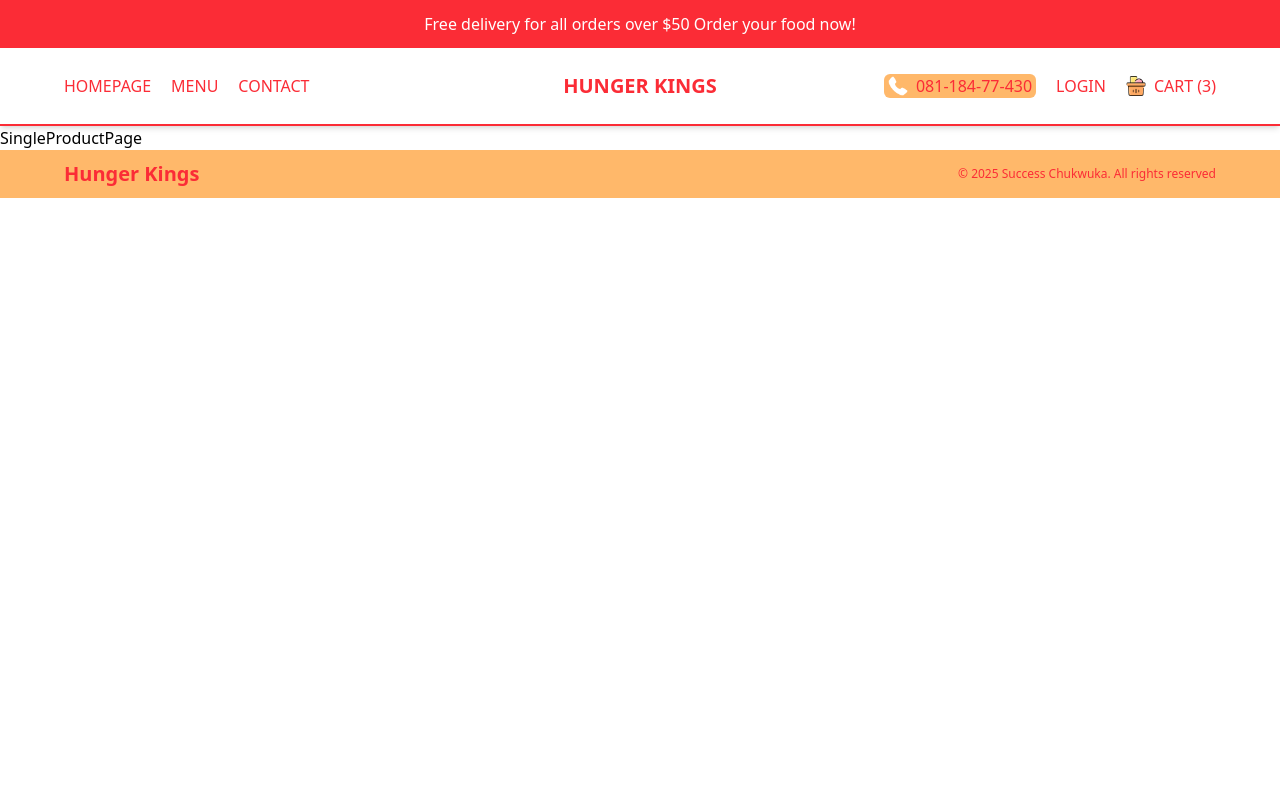
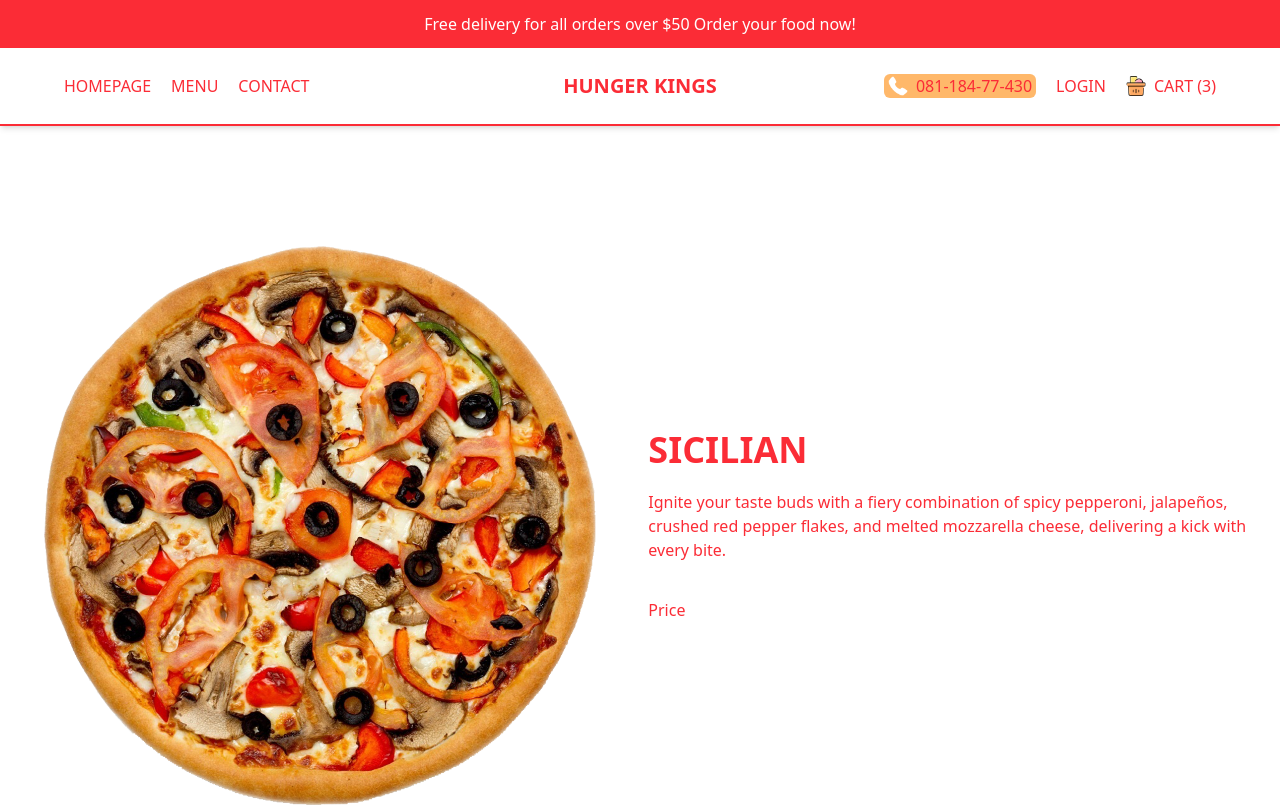
Before and after one commit to jehovah-son/Hunger-King, a Next.js app: page /product/1 in a window 1280 px wide. Shown: the top 807 px of the page. Built offline with nearby package versions, Linux system fonts and the light colour scheme.

Commit message:
`Refactor UI components and add dummy data for single product page`

```diff
--- a/src/app/menu/[category]/page.tsx
+++ b/src/app/menu/[category]/page.tsx
@@ -1,7 +1,6 @@
 import Image from "next/image";
 import Link from "next/link";
 import { pizzas } from "@/data/DummyData";
-import Button from "@/component/Button";
 
 export default function CategoryPage() {
   return (
@@ -24,7 +23,9 @@ export default function CategoryPage() {
             <h2 className="text-xl font-bold  mb-2">{pizza.title}</h2>
             <p className=" group-hover:hidden">${pizza.price}</p>
             <div className="hidden group-hover:block">
-              <Button url="" text="Add to Cart" />
+              <button className="bg-red-500 text-white p-2 w-max-content rounded-md hover:bg-red-600 transition cursor-pointer">
+                Add to Cart
+              </button>
             </div>
           </div>
         </Link>
--- a/src/app/menu/page.tsx
+++ b/src/app/menu/page.tsx
@@ -1,7 +1,7 @@
 import React from "react";
 import { menu } from "@/data/DummyData";
 import Link from "next/link";
-import Button from "@/component/Button";
+
 import clsx from "clsx";
 
 export default function MenuPage() {
--- a/src/app/product/[id]/page.tsx
+++ b/src/app/product/[id]/page.tsx
@@ -1,5 +1,30 @@
-import React from "react";
+import { singleProduct } from "@/data/DummyData";
+import Image from "next/image";
+import Price from "@/component/Price";
 
 export default function SingleProductPage() {
-  return <div>SingleProductPage</div>;
+  return (
+    <div className="p-4 flex flex-col h-screen  md:flex-row gap-6 flex-1 justify-around items-center">
+      {/* image area */}
+      <div
+        className=" relative w-full h-[70vh] hover:rotate-[60deg] transition-all duration-500"
+        key={singleProduct.id}
+      >
+        <Image
+          src={singleProduct.img}
+          alt={singleProduct.title}
+          fill
+          className="object-contain "
+        />
+      </div>
+      {/* product details area */}
+      <div className="flex flex-col gap-5  text-red-500">
+        <h1 className="md:text-4xl text-3xl font-bold uppercase ">
+          {singleProduct.title}
+        </h1>
+        <p className="mb-4">{singleProduct.desc}</p>
+        <Price price={singleProduct.price} options={singleProduct.options} />
+      </div>
+    </div>
+  );
 }
--- /dev/null
+++ b/src/component/Price.tsx
@@ -0,0 +1,10 @@
+import React from "react";
+
+type Props = {
+  price: number;
+  options: { title: string; additionalPrice: number }[] | undefined;
+};
+
+export default function Price({ price, options }: Props) {
+  return <div>Price</div>;
+}
--- a/src/data/DummyData.ts
+++ b/src/data/DummyData.ts
@@ -370,3 +370,27 @@ export const pizzas: Products = [
         ],
     },
 ];
+
+
+
+export const singleProduct: Product = {
+    id: 1,
+    title: "Sicilian",
+    desc: "Ignite your taste buds with a fiery combination of spicy pepperoni, jalapeños, crushed red pepper flakes, and melted mozzarella cheese, delivering a kick with every bite.",
+    img: "/temporary/p1.png",
+    price: 24.9,
+    options: [
+        {
+            title: "Small",
+            additionalPrice: 0,
+        },
+        {
+            title: "Medium",
+            additionalPrice: 4,
+        },
+        {
+            title: "Large",
+            additionalPrice: 6,
+        },
+    ],
+};
```
